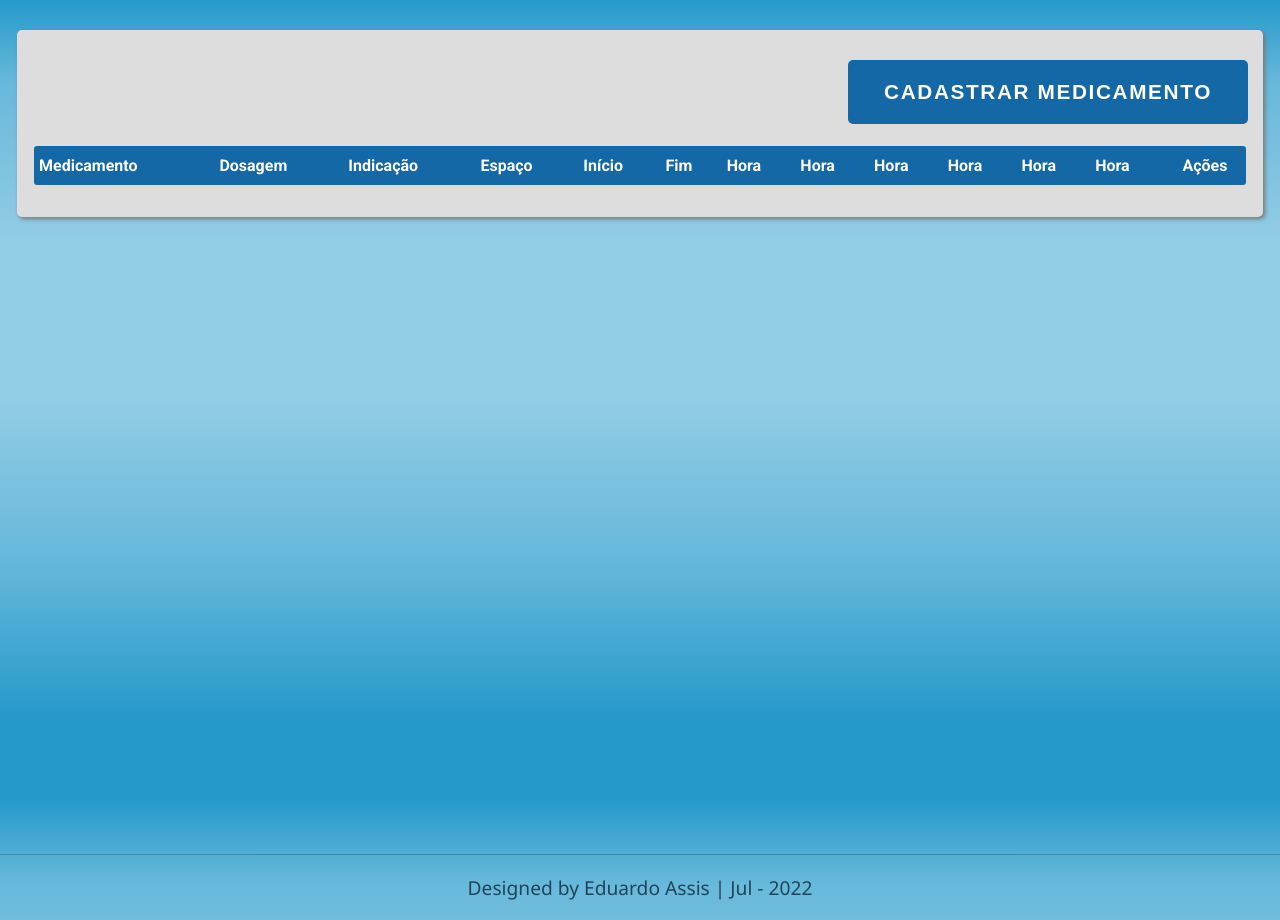
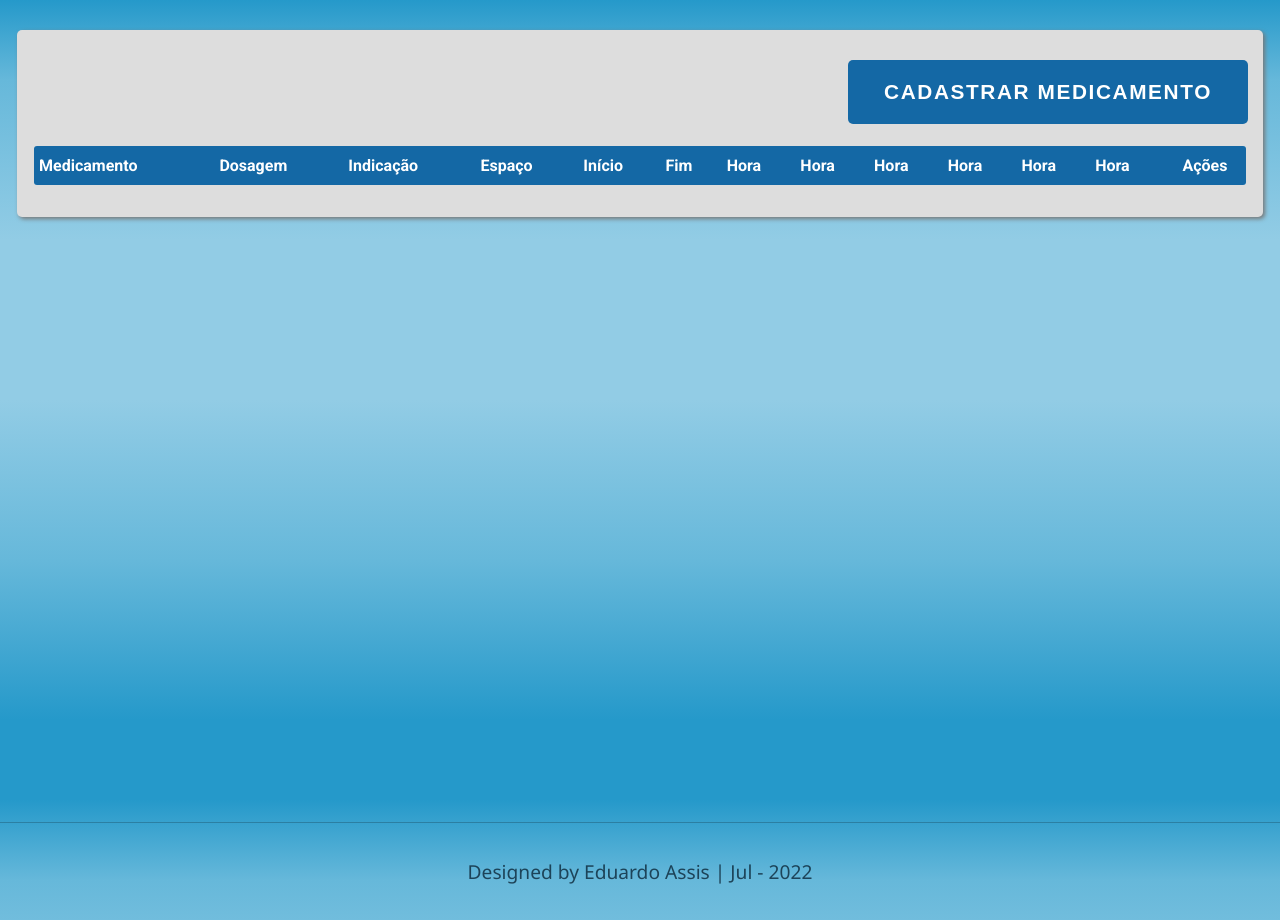
Before and after one commit to ducabelo/medication-time-table, a plain HTML site: page index.html in a window 1280 px wide. Drawn offline with Linux system fonts and the light colour scheme.

Commit message:
adjust a footer

```diff
--- a/css/style.css
+++ b/css/style.css
@@ -491,12 +491,12 @@ label {
 footer {
   position: absolute;
   bottom: -120px;
-  padding: 1rem auto;
-  width: 100%;
+  padding: 1rem 0;
   text-align: center;
   font-family: 'Segoe UI', Tahoma, Geneva, Verdana, sans-serif;
   opacity: .7;
   border-top: rgba(0,0,0,0.3) 1px solid;
+  width: 100%;
 }
 
 footer p {
```
